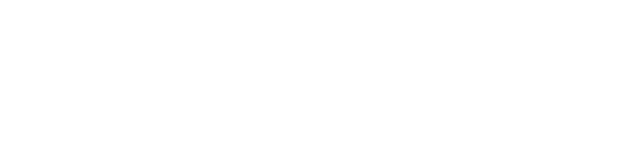
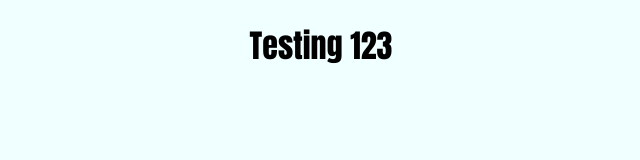
Before and after one commit to BeccAllfor1/Rebecca-first-github-repository, a plain HTML site: page index.html in a window 1280 px wide. Shown: the whole page, without its empty margins (319-959 px from the left). Drawn offline with Linux system fonts and the light colour scheme.

Commit message:
add css file

```diff
--- a/index.html
+++ b/index.html
@@ -4,8 +4,9 @@
     <meta charset="UTF-8">
     <meta name="viewport" content="width=device-width, initial-scale=1.0">
     <title>Rebecca's website</title>
+    <link rel="stylesheet" href="style.css">
 </head>
 <body>
-
+   <h1> Testing 123</h1>
 </body>
 </html>
--- /dev/null
+++ b/style.css
@@ -0,0 +1,5 @@
+body{
+    text-align: center;
+    background-color: azure;
+    font-family: Impact, Haettenschweiler, 'Arial Narrow Bold', sans-serif;
+}
```
